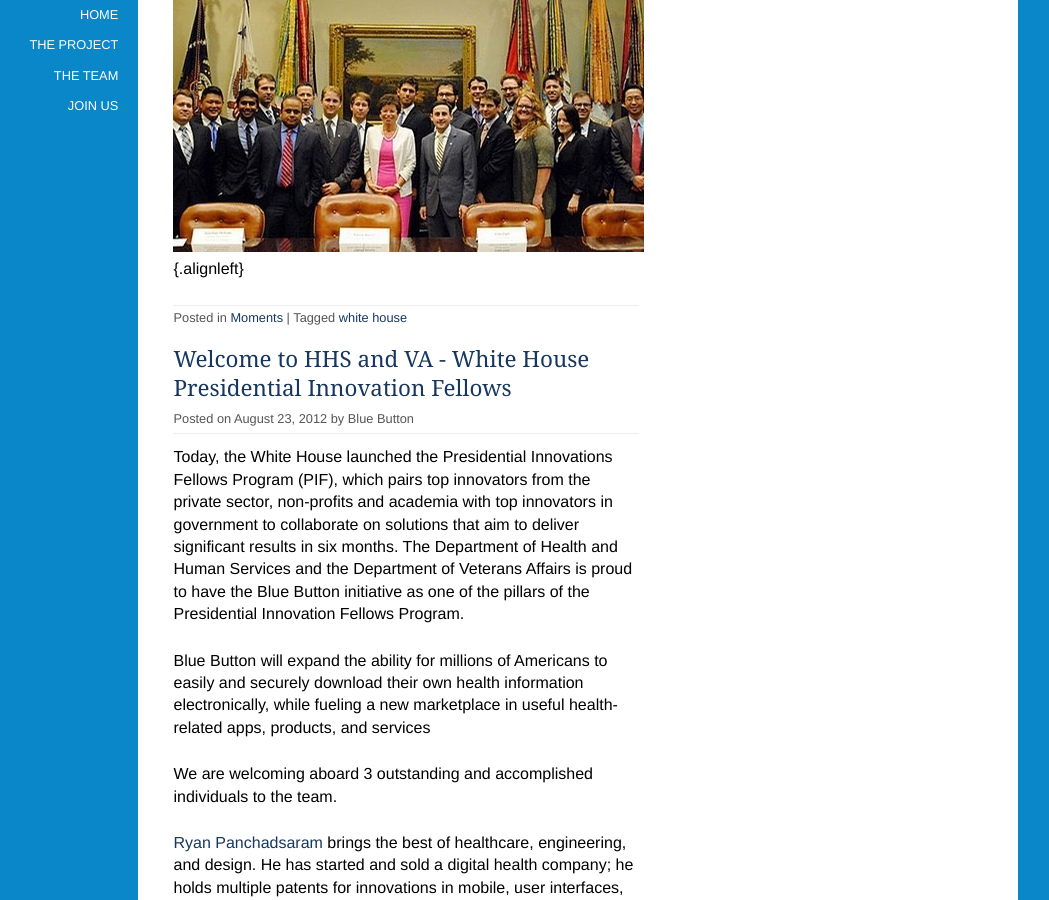
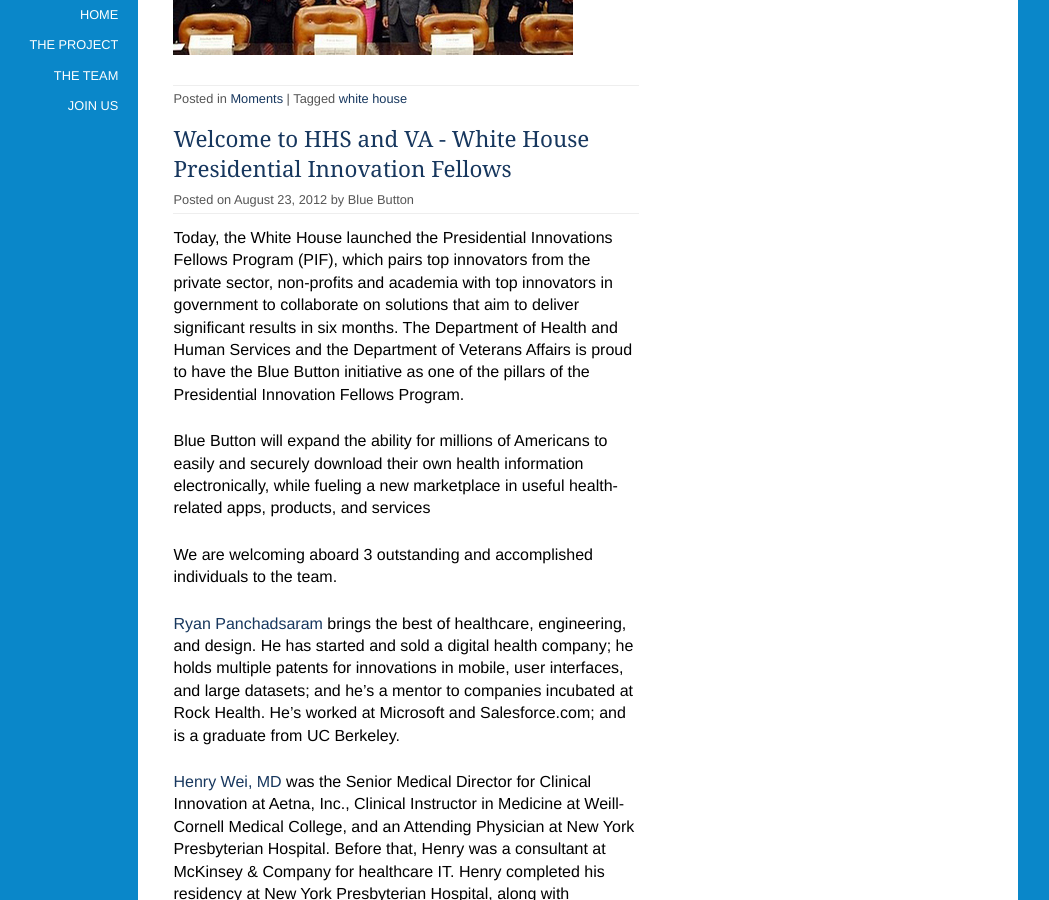
Before and after one commit to presidential-innovation-fellows/bluebutton, a Jekyll site: the page built from index.html, in a window 1280 px wide and 900 px high, scrolled down 2474 px. Shown: the whole window, without its empty margins (62-1111 px from the left). Built offline with Jekyll 4.4.1, drawn with Linux system fonts in a browser that asks for light colours; nearby versions of some CDN libraries; the list of posts is cut into pages by our own code.

Commit message:
Fixed image sizes.

```diff
--- a/_posts/2012-8-24-Fellows-White-House.md
+++ b/_posts/2012-8-24-Fellows-White-House.md
@@ -11,4 +11,4 @@
 published: true
 ---
 
-![Roosevelt Room](/bluebutton/images/blog/westwing.jpg){.alignleft}
+![Roosevelt Room](/bluebutton/images/blog/westwing.jpg)
```
Also changed, not shown: images/blog/innolab.jpg, images/blog/westwing.jpg.
